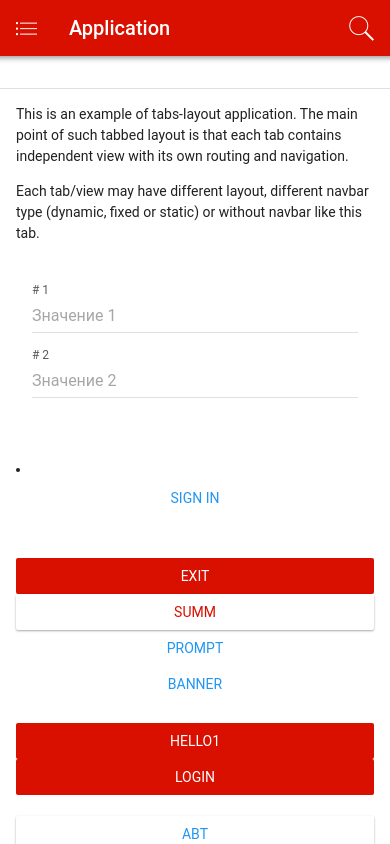
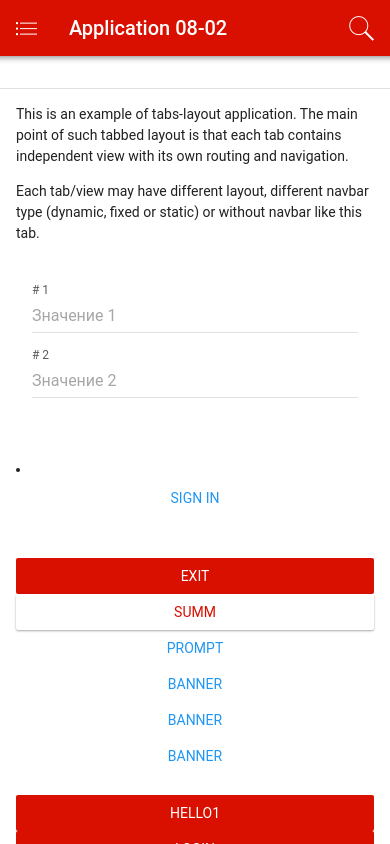
Before and after one commit to Roman-Labtech/F2v1, a plain HTML site: page www/index.html in a window 390 px wide. Drawn offline with Linux system fonts and the light colour scheme; files that its build step writes are made by us from their sources.

Commit message:
Add files via upload

```diff
--- a/www/index.html
+++ b/www/index.html
@@ -111,7 +111,7 @@
                 </a>
               </div>
               <div class="title sliding">
-             	 Application
+             	 Application 08-02
               </div>
               <div class="right">
                 <a href="#" class="link icon-only panel-open" data-panel="right">
@@ -220,6 +220,8 @@
                 <button class="col button open-prompt">Prompt</button>
 
                  <button class="col button banner">Banner</button>
+                 <button class="col button bannernew">Banner</button>
+                 <button class="col button bannernew1">Banner</button>
 
                <br>
                <button class="red col button button-fill color-red"
```
